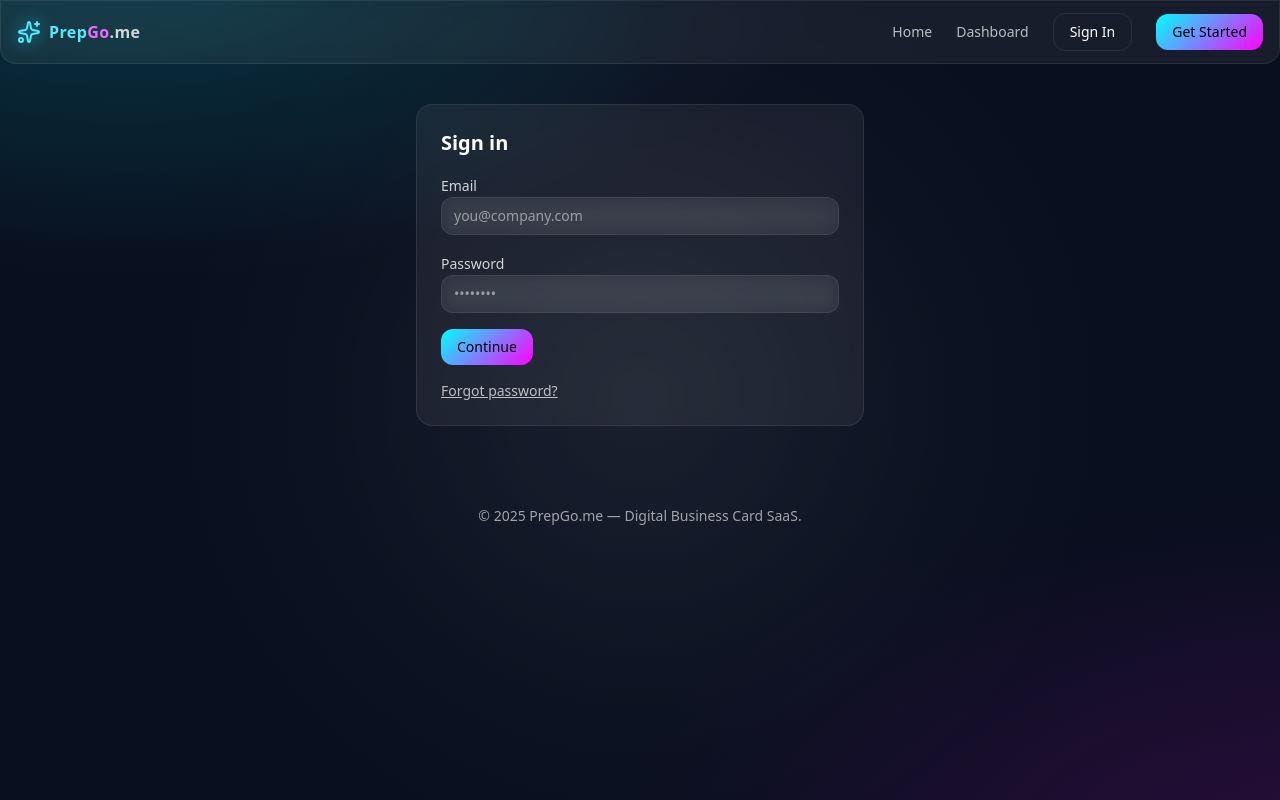
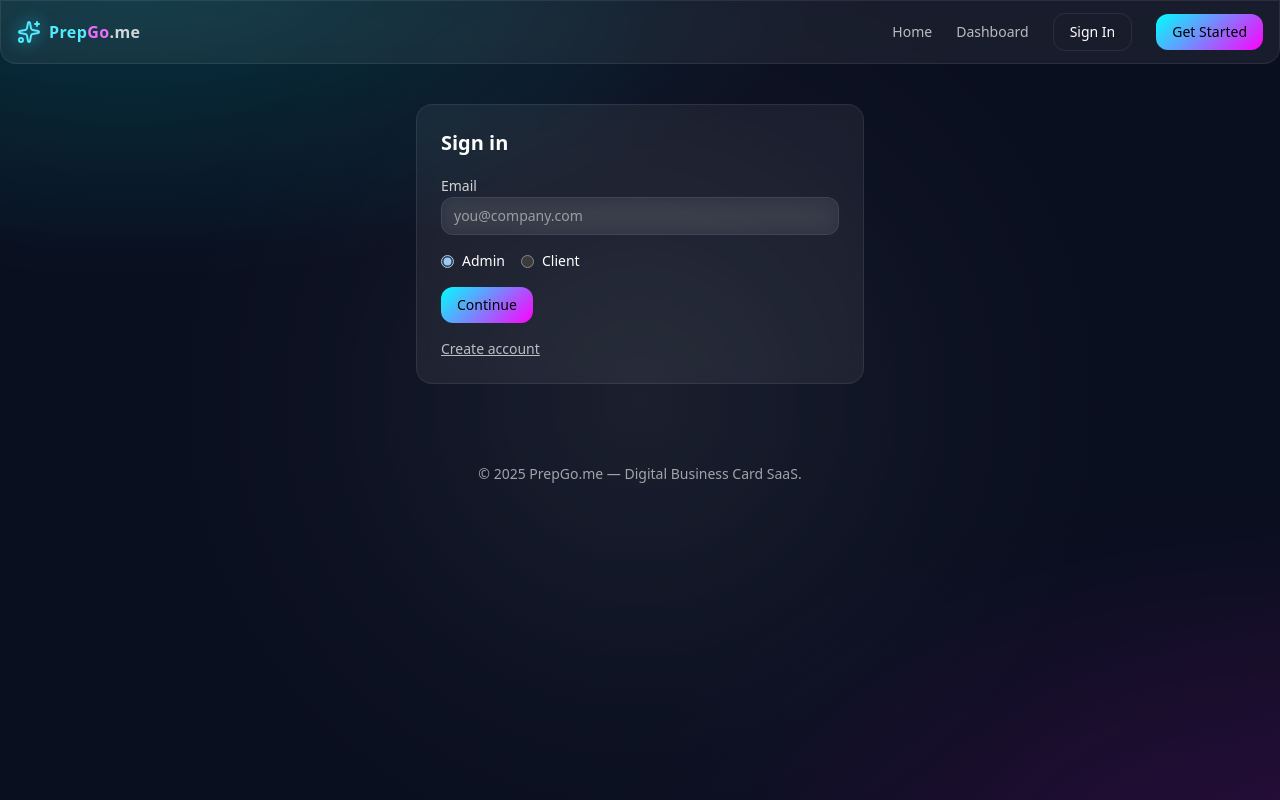
Before and after one commit to Kobby-Jones/digital_card_frontend, a Next.js app: page /login in a window 1280 px wide. Built offline with nearby package versions, Linux system fonts and the light colour scheme.

Commit message:
Role switch

```diff
--- a/app/(auth)/login/page.tsx
+++ b/app/(auth)/login/page.tsx
@@ -4,26 +4,43 @@ import { Label } from "@/components/ui/label";
 import { Button } from "@/components/ui/button";
 import Link from "next/link";
 import { useToast } from "@/components/ui/toast";
+import { useAuth } from "@/context/auth-context";
+import { useRouter } from "next/navigation";
+import { useState } from "react";
 
 export default function LoginPage() {
   const { push } = useToast();
+  const { signIn } = useAuth();
+  const router = useRouter();
+
+  const [email, setEmail] = useState("");
+  const [role, setRole] = useState<"admin" | "client">("admin");
+
+  function onLogin() {
+    signIn({ email, role, name: email.split("@")[0] });
+    push({ title: `Signed in as ${role}` });
+    router.replace(role === "admin" ? "/admin" : "/");
+  }
+
   return (
     <div className="max-w-md mx-auto glass rounded-2xl p-6">
       <h2 className="text-xl font-semibold">Sign in</h2>
       <div className="mt-4 space-y-4">
         <div>
           <Label htmlFor="email">Email</Label>
-          <Input id="email" placeholder="you@company.com" />
+          <Input id="email" placeholder="you@company.com" value={email} onChange={e=>setEmail(e.target.value)} />
         </div>
-        <div>
-          <Label htmlFor="password">Password</Label>
-          <Input id="password" type="password" placeholder="••••••••" />
+        <div className="flex items-center gap-4 text-sm">
+          <label className="flex items-center gap-2">
+            <input type="radio" checked={role==="admin"} onChange={()=>setRole("admin")} /> Admin
+          </label>
+          <label className="flex items-center gap-2">
+            <input type="radio" checked={role==="client"} onChange={()=>setRole("client")} /> Client
+          </label>
         </div>
-        <Button onClick={() => push({ title: "Logged in (mock)", desc: "Redirecting to Admin…" })}>
-          Continue
-        </Button>
+        <Button onClick={onLogin}>Continue</Button>
         <div className="text-sm text-white/70">
-          <Link className="underline" href="/(auth)/forgot">Forgot password?</Link>
+          <Link className="underline" href="/(auth)/register">Create account</Link>
         </div>
       </div>
     </div>
```
